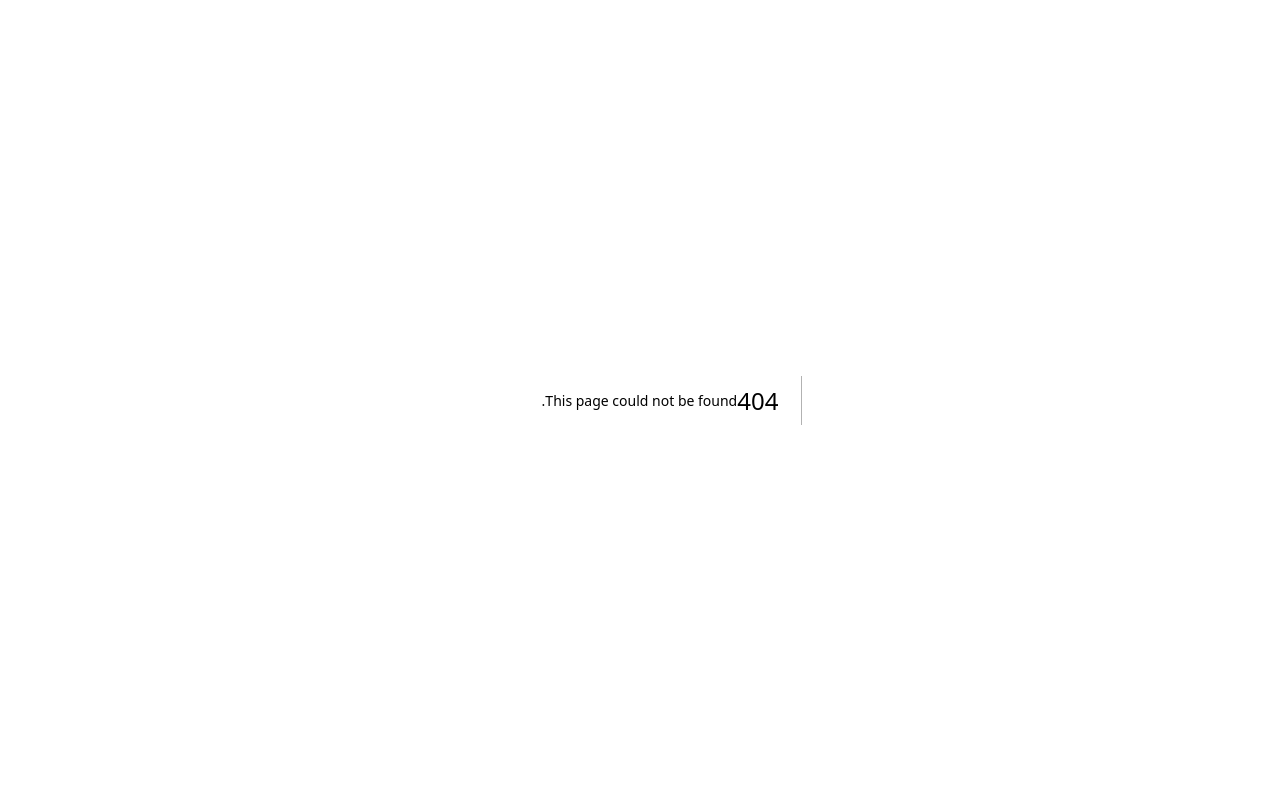
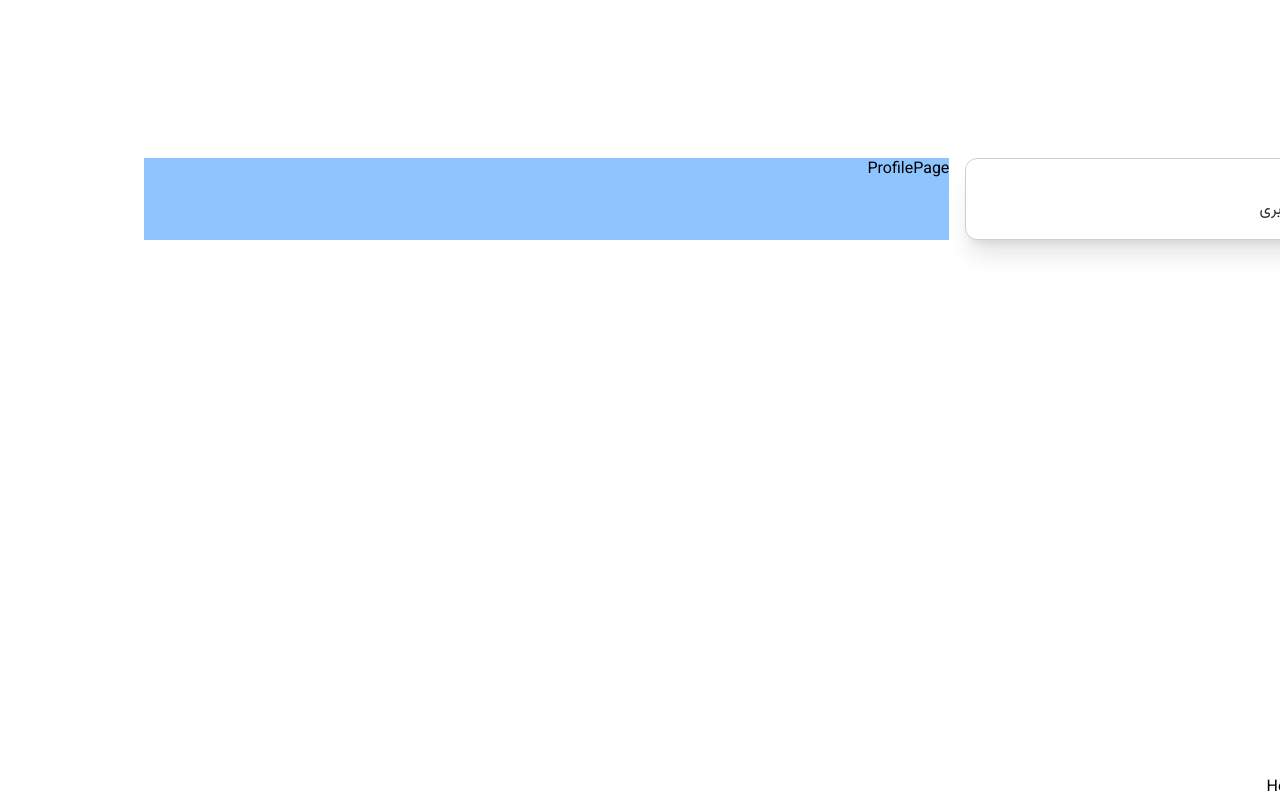
Before and after one commit to mohammadsookhtesaraei/cyber, a Next.js app: page /profile in a window 1280 px wide. Before the commit this address had no page. Built offline with nearby package versions, Linux system fonts and the light colour scheme.

Commit message:
feat : implement profilesidebar component

```diff
--- /dev/null
+++ b/src/app/(site)/(profile)/profile/components/ProfileSideBar.tsx
@@ -0,0 +1,31 @@
+import Link from 'next/link';
+
+import { ReactElement } from 'react';
+
+const ProfileSideBar = (): ReactElement => {
+  return (
+    <div className="col-span-1">
+      <div className="border-border text-primary bg-bg rounded-xl border p-4 shadow-xl">
+        <ul>
+          <li>
+            <Link
+              className="transition-colors duration-300 hover:text-blue-400"
+              href="/"
+            >
+              خانه
+            </Link>
+          </li>
+          <li>
+            <Link
+              className="transition-colors duration-300 hover:text-blue-400"
+              href="/profile"
+            >
+              صفحه کاربری
+            </Link>
+          </li>
+        </ul>
+      </div>
+    </div>
+  );
+};
+export default ProfileSideBar;
--- /dev/null
+++ b/src/app/(site)/(profile)/profile/layout.tsx
@@ -0,0 +1,19 @@
+import { PropsWithChildren, ReactElement } from 'react';
+
+import Layout from '@/layout/Layout';
+
+import ProfileSideBar from '@/app/(site)/(profile)/profile/components/ProfileSideBar';
+
+type ProfileLayoutProps = PropsWithChildren;
+
+const ProfileLayout = ({ children }: ProfileLayoutProps): ReactElement => {
+  return (
+    <Layout>
+      <div className="wrapper grid grid-cols-3 gap-4 py-24 lg:py-32">
+        <ProfileSideBar />
+        <div className="col-span-2 bg-blue-300">{children}</div>
+      </div>
+    </Layout>
+  );
+};
+export default ProfileLayout;
--- /dev/null
+++ b/src/app/(site)/(profile)/profile/page.tsx
@@ -0,0 +1,6 @@
+import { ReactElement } from 'react';
+
+const ProfilePage = (): ReactElement => {
+  return <div>ProfilePage</div>;
+};
+export default ProfilePage;
```
